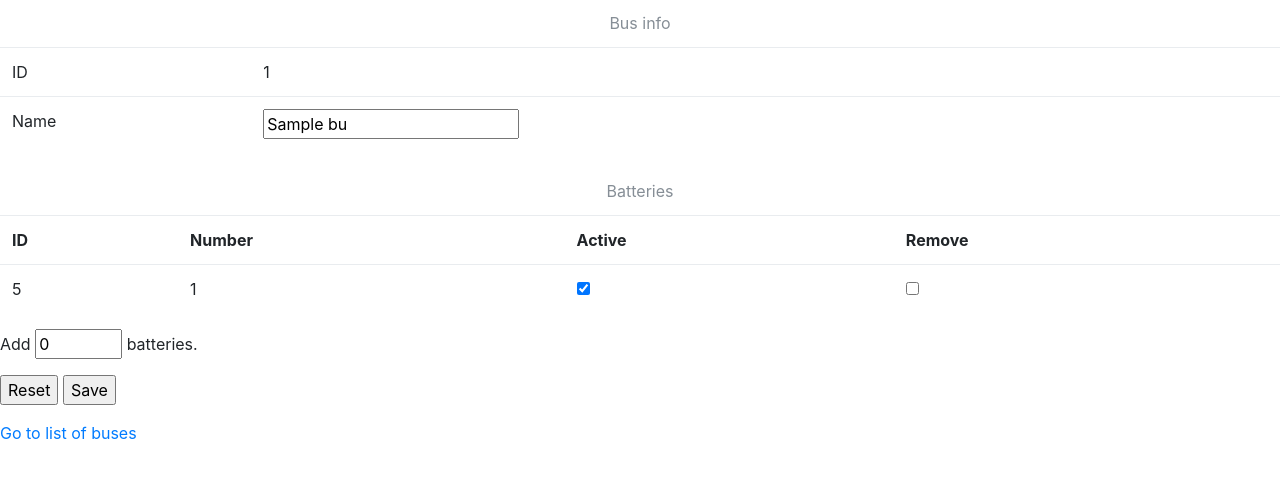
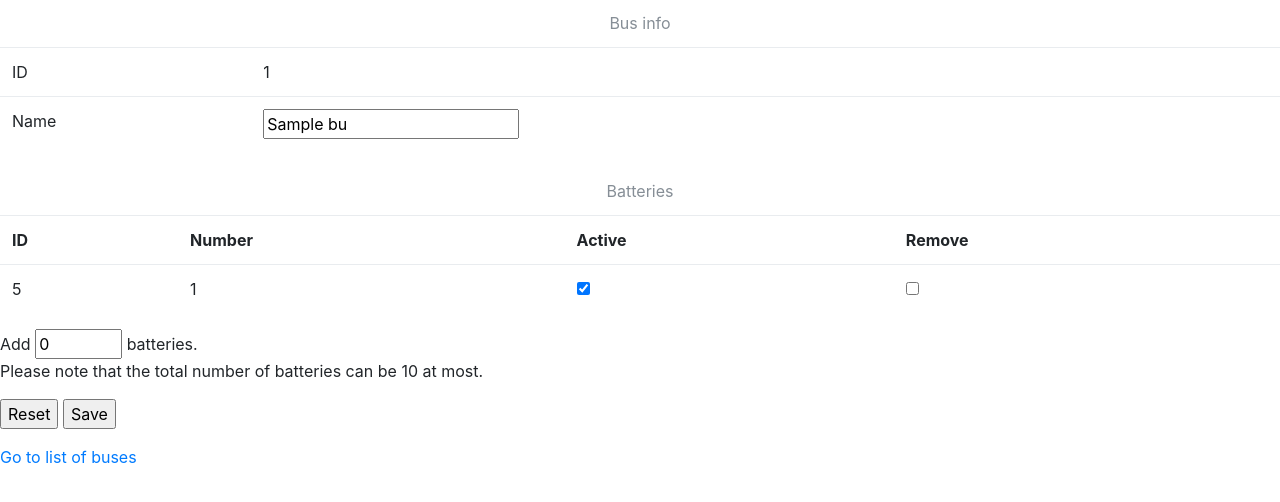
Before and after one commit to pawmarkor/bus_batteries, a Django app: page /buses/edit_bus/1/ in a window 1280 px wide. Shown: the part 48-550 px from the top of the page. Run offline with Django 3.2, Linux system fonts and the light colour scheme; tables that the repository leaves empty hold one stand-in row (values such as "Sample post"); some libraries are stand-ins or nearby versions.

Commit message:
Add note about total number of batteries

```diff
--- a/templates/bus_batteries_app/edit_bus.html
+++ b/templates/bus_batteries_app/edit_bus.html
@@ -47,7 +47,10 @@
                 {%  endfor %}
             </table>
         </p>
-        <p>Add <input type="number" value="0" name="no_of_batteries_to_be_added" min="0" max="{{ n }}" required /> batteries.</p>
+        <p>
+            Add <input type="number" value="0" name="no_of_batteries_to_be_added" min="0" max="{{ n }}" required /> batteries.<br />
+            Please note that the total number of batteries can be {{ n }} at most.
+        </p>
         <p>
             <input type="reset" />
             <input type="submit" value="Save" />
```
